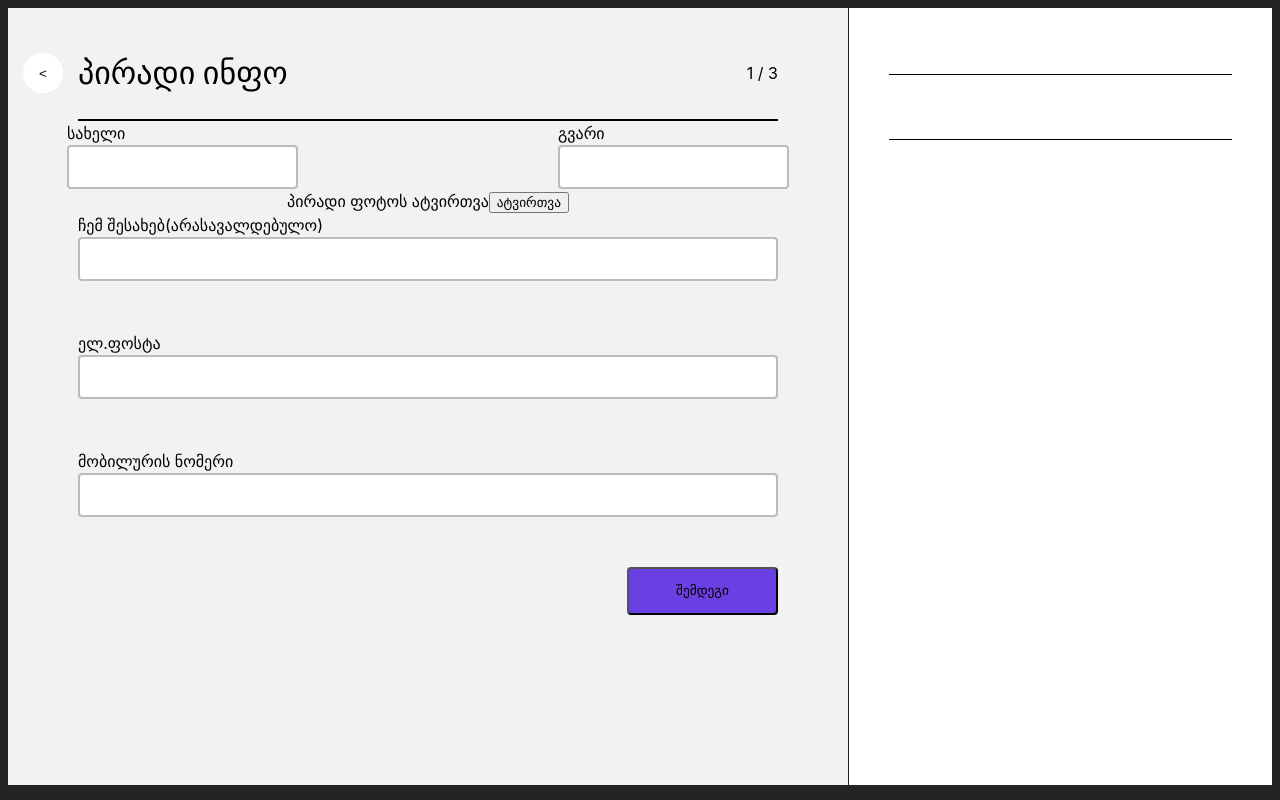
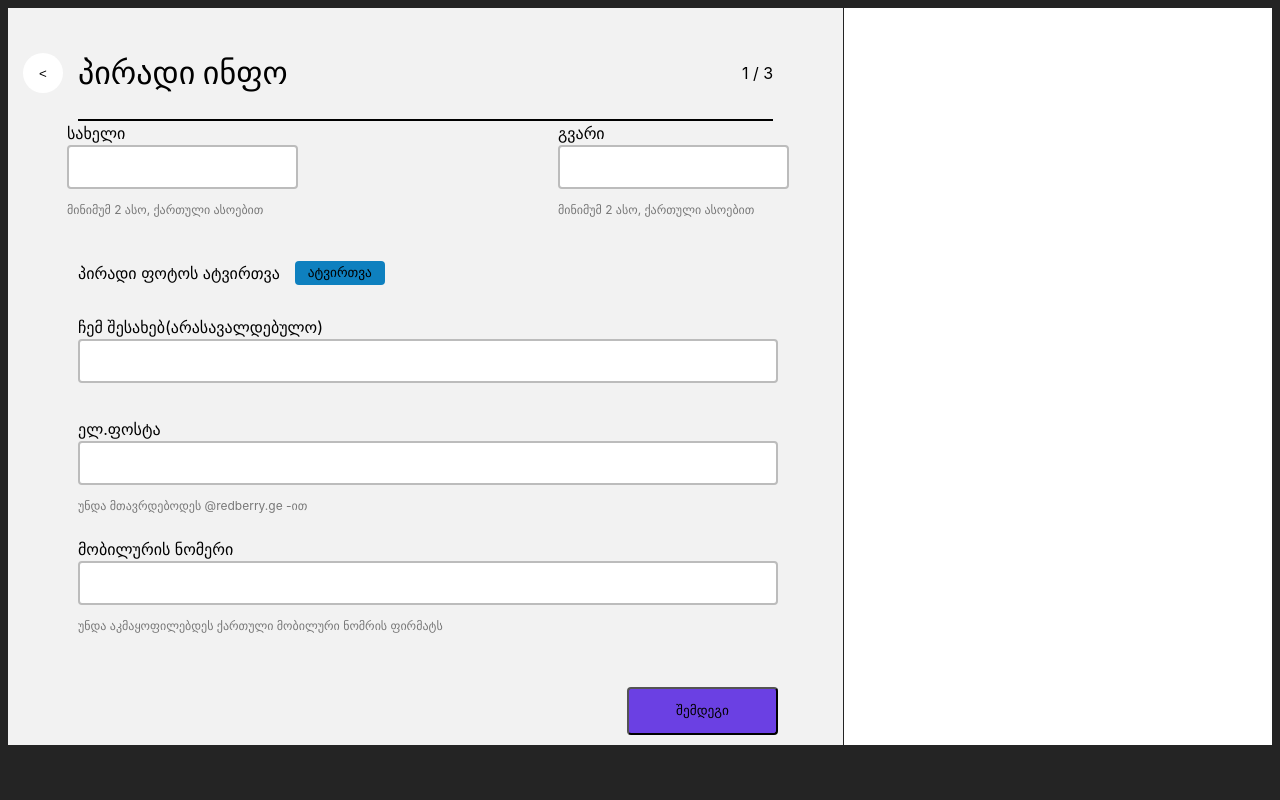
Before and after one commit to lchak02/bootcamp-6-assignment, a React (Vite) app: page /create in a window 1280 px wide. Built offline with nearby package versions, Linux system fonts and the light colour scheme.

Commit message:
Fixed form stage bug

```diff
--- a/src/App.css
+++ b/src/App.css
@@ -30,7 +30,7 @@
   width: 1.5rem;
   position: absolute;
   box-sizing: border-box;
-  top: calc(50% + 0.75rem);
+  top: 50%;
   transform: translateY(-50%);
 }
 
--- a/src/Components/Forms/Education.jsx
+++ b/src/Components/Forms/Education.jsx
@@ -26,14 +26,14 @@ export default function Education(props) {
   }, [props.triggerValidation]);
 
   useEffect(() => {
-    for (const educationHistory in inputData) {
-      for (const inputName in educationHistory) {
-        if (!educationHistory[inputName].isValid) {
+    inputData.forEach(function (value, index) {
+      Object.keys(value).forEach(function (key) {
+        if (!value[key].isValid) {
           props.setCanGoNext(false);
           return;
         }
-      }
-    }
+      });
+    });
 
     props.setCanGoNext(true);
   }, [inputData]);
--- a/src/Components/Forms/Experience.jsx
+++ b/src/Components/Forms/Experience.jsx
@@ -26,14 +26,14 @@ export default function Experience(props) {
   }, [props.triggerValidation]);
 
   useEffect(() => {
-    for (const workHistory in inputData) {
-      for (const inputName in workHistory) {
-        if (!workHistory[inputName].isValid) {
+    inputData.forEach(function (value, index) {
+      Object.keys(value).forEach(function (key) {
+        if (!value[key].isValid) {
           props.setCanGoNext(false);
           return;
         }
-      }
-    }
+      });
+    });
 
     props.setCanGoNext(true);
   }, [inputData]);
@@ -67,6 +67,7 @@ export default function Experience(props) {
             orderNumber={index}
             value={data.position.value}
             isValid={data.position.isValid}
+            hintMessage={"მინიმუმ 2 სიმბოლო"}
           />
           <Input
             onChange={onChange}
@@ -77,6 +78,7 @@ export default function Experience(props) {
             orderNumber={index}
             value={data.employee.value}
             isValid={data.employee.isValid}
+            hintMessage={"მინიმუმ 2 სიმბოლო"}
           />
           <div
             style={{ display: "flex", justifyContent: "center", gap: "260px" }}
@@ -124,6 +126,7 @@ export default function Experience(props) {
   return (
     <div>
       {isDataLoaded && renderWorkHistory()}
+      <div style={{ display: "flex", padding: "50px 0px 30px 0px" }}>
         <button
           style={{
             width: "247px",
@@ -139,5 +142,6 @@ export default function Experience(props) {
           მეტი გამოცდილების დამატება
         </button>
       </div>
+    </div>
   );
 }
--- a/src/Components/Forms/General.jsx
+++ b/src/Components/Forms/General.jsx
@@ -63,6 +63,7 @@ export default function General(props) {
               minLength={2}
               value={inputData.name.value}
               isValid={inputData.name.isValid}
+              hintMessage={"მინიმუმ 2 ასო, ქართული ასოებით"}
             />
             <Input
               onChange={onChange}
@@ -73,6 +74,7 @@ export default function General(props) {
               minLength={2}
               value={inputData.surname.value}
               isValid={inputData.surname.isValid}
+              hintMessage={"მინიმუმ 2 ასო, ქართული ასოებით"}
             />
           </div>
           <Input
@@ -84,7 +86,7 @@ export default function General(props) {
             isValid={inputData.image.isValid}
           />
           <div
-            style={{ display: "flex", flexDirection: "column", gap: "50px" }}
+            style={{ display: "flex", flexDirection: "column", gap: "10px" }}
           >
             <Input
               onChange={onChange}
@@ -103,6 +105,7 @@ export default function General(props) {
               pattern="^[a-zA-Z0-9.]+@redberry.ge$"
               value={inputData.email.value}
               isValid={inputData.email.isValid}
+              hintMessage={"უნდა მთავრდებოდეს @redberry.ge -ით"}
             />
 
             <Input
@@ -113,6 +116,9 @@ export default function General(props) {
               pattern="^(\+?995)?(79\d{7}|5\d{8})$"
               value={inputData.number.value}
               isValid={inputData.number.isValid}
+              hintMessage={
+                "უნდა აკმაყოფილებდეს ქართული მობილური ნომრის ფირმატს"
+              }
             />
           </div>
         </>
--- a/src/Components/Input.jsx
+++ b/src/Components/Input.jsx
@@ -90,14 +90,29 @@ export default function Input(props) {
   return (
     <>
       {props.type === "file" ? (
-        <>
+        <div
+          style={{
+            display: "flex",
+            gap: "15px",
+            padding: "30px 0px 30px 0px",
+          }}
+        >
           <label
             htmlFor={props.name}
             style={{ textAlign: "left", color: "black" }}
           >
             {props.label[0]}
           </label>
-          <button onClick={() => uploadFileRef.current.click()} type="button">
+          <button
+            style={{
+              width: "90px",
+              background: "#0E80BF",
+              borderRadius: "4px",
+              border: "none",
+            }}
+            onClick={() => uploadFileRef.current.click()}
+            type="button"
+          >
             {props.label[1]}
           </button>
           <input
@@ -107,15 +122,16 @@ export default function Input(props) {
             onChange={onChange}
             style={{ display: "none" }}
           />
-        </>
+        </div>
       ) : (
-        <div className={getClassName()}>
+        <div style={{ display: "flex", flexDirection: "column" }}>
           <label
             htmlFor={props.name}
             style={{ textAlign: "left", color: "black" }}
           >
             {props.label}
           </label>
+          <div className={getClassName()}>
             <input
               onChange={onChange}
               name={props.name}
@@ -124,7 +140,19 @@ export default function Input(props) {
               placeholder={props.placeholder}
               value={props.value}
             />
+
             <div className="icon"></div>
+          </div>
+          <p
+            style={{
+              display: "flex",
+              fontSize: "12px",
+              color: "black",
+              opacity: "0.5",
+            }}
+          >
+            {props.hintMessage}
+          </p>
         </div>
       )}
     </>
--- a/src/Components/SectionLeft.jsx
+++ b/src/Components/SectionLeft.jsx
@@ -84,9 +84,9 @@ export default function SectionLeft(props) {
     <div
       style={{
         backgroundColor: "#f2f2f2",
-        padding: "20px 70px 170px 70px",
+        padding: "20px 70px 10px 70px",
         height: "100%",
-        width: "75%",
+        width: "55%",
         position: "relative",
       }}
     >
@@ -125,7 +125,7 @@ export default function SectionLeft(props) {
           width: "700px",
           display: "flex",
           flexDirection: "column",
-          gap: "50px",
+          gap: "40px",
         }}
       >
         {renderForm()}
@@ -140,7 +140,7 @@ export default function SectionLeft(props) {
               style={{
                 backgroundColor: "#6B40E3",
                 width: "151px",
-                height: "48px",
+                height: "40px",
                 borderRadius: "4px",
               }}
               type="button"
--- a/src/Components/SectionRight.jsx
+++ b/src/Components/SectionRight.jsx
@@ -4,7 +4,7 @@ export default function SectionRight(props) {
   return (
     <div
       style={{
-        width: "62%",
+        width: "45%",
       }}
     >
       <div
@@ -17,44 +17,79 @@ export default function SectionRight(props) {
           padding: "0px 40px 0px 40px ",
         }}
       >
+        <div>
+          {props.generalData.image.value && (
+            <img
+              src={props.generalData.image.value}
+              style={{
+                width: "206px",
+                height: "206px",
+                borderRadius: "50%",
+                objectFit: "cover",
+                position: "absolute",
+                top: "20px",
+                right: "20px",
+              }}
+            />
+          )}
+        </div>
         <div
           style={{
             display: "flex",
-            gap: "10px",
+            gap: "15px",
             fontSize: "25px",
             color: "#F93B1D",
+            position: "relative",
+            fontWeight: "700",
+            fontSize: "30px",
           }}
         >
           <CustomParagraph value={props.generalData.name.value} />
           <CustomParagraph value={props.generalData.surname.value} />
         </div>
-        {props.generalData.image.value && (
-          <img
-            src={props.generalData.image.value}
+        <div
           style={{
-              width: "246px",
-              height: "246px",
-              borderRadius: "50%",
-              objectFit: "cover",
+            display: "flex",
+            flexDirection: "column",
+            paddingRight: "250px",
+            maxWidth: "100px",
           }}
-          />
-        )}
-        <div style={{ borderBottom: "1px solid black" }}>
+        >
+          <div style={{ display: "flex" }}>
             <CustomParagraph value={props.generalData.email.value} />
+          </div>
+          <div style={{ display: "flex" }}>
             <CustomParagraph value={props.generalData.number.value} />
+          </div>
+          <div
+            style={{
+              display: "flex",
+            }}
+          >
             <CustomParagraph value={props.generalData.aboutus.value} />
+          </div>
         </div>
 
         {props.experienceData.map((data, index) => {
           return (
-            <div key={index} style={{ borderBottom: "1px solid black" }}>
+            <div
+              key={index}
+              style={{
+                display: "flex",
+                flexDirection: "column",
+              }}
+            >
+              <div style={{ display: "flex", gap: "15px", fontSize: "20px" }}>
                 <CustomParagraph value={data.position.value} />
                 <CustomParagraph value={data.employee.value} />
-              <div style={{ display: "flex", gap: "10px" }}>
+              </div>
+              <div style={{ display: "flex", gap: "20px" }}>
                 <CustomParagraph value={data.started_date.value} />
                 <CustomParagraph value={data.ended_date.value} />
               </div>
+              <div style={{ display: "flex" }}>
                 <CustomParagraph value={data.description.value} />
+              </div>
             </div>
           );
         })}
```
Lines whose indentation alone changed are shown as unchanged.
